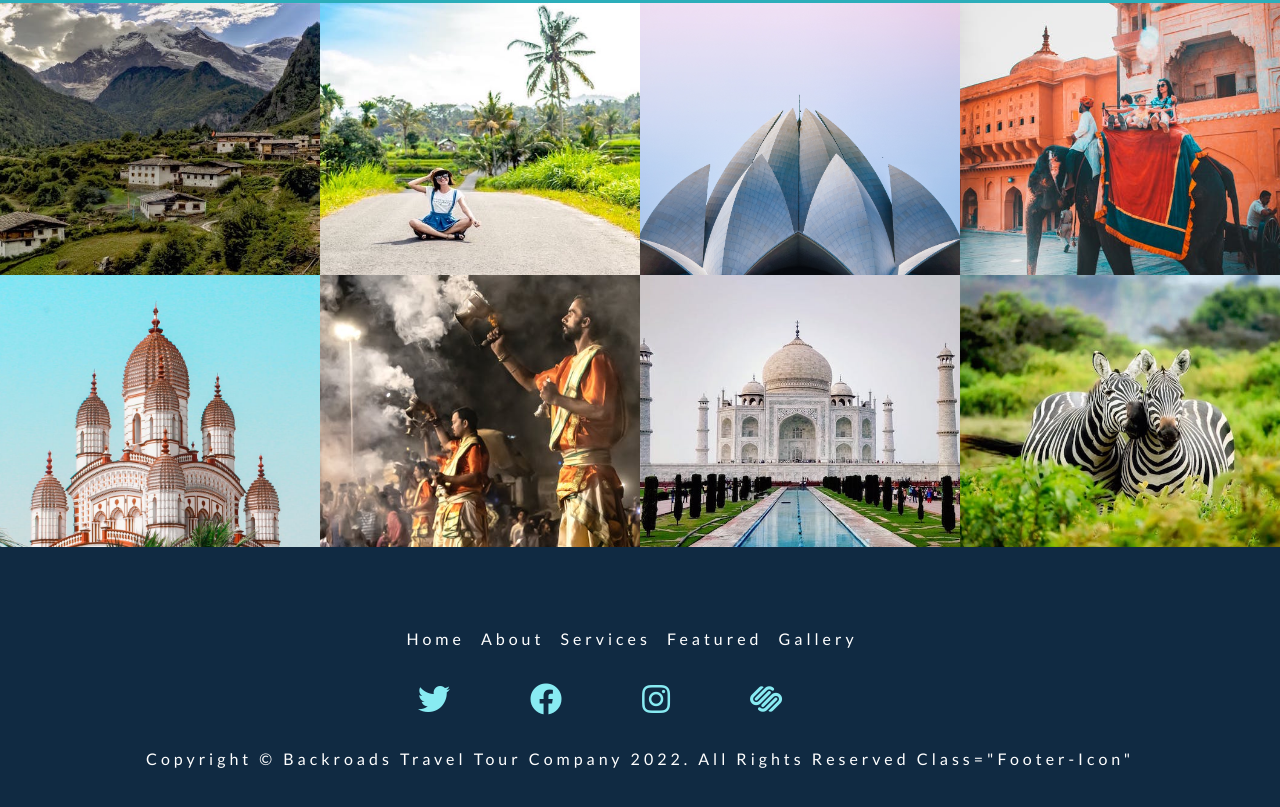
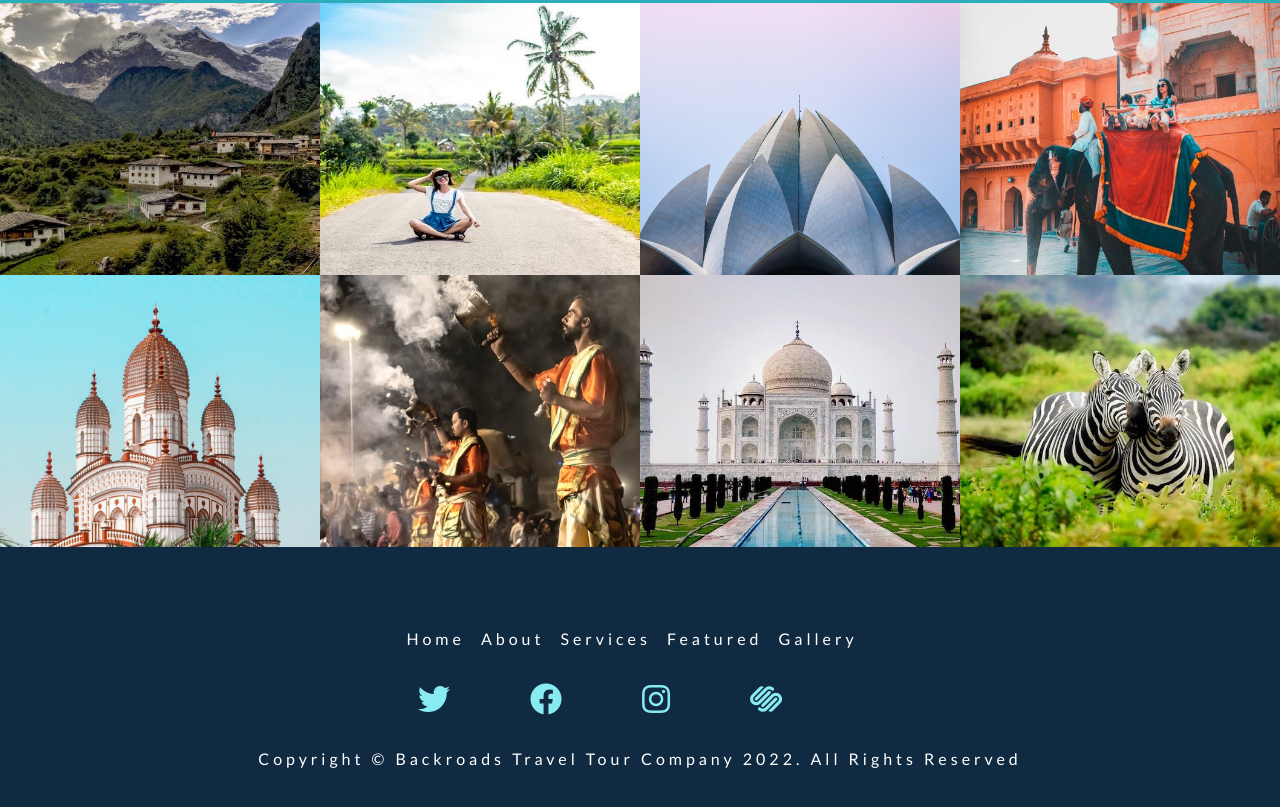
Before and after one commit to shiwanhs05/Backroads-Tour-Company, a plain HTML site: page index.html in a window 1280 px wide. Shown: the part 3347-4154 px from the top of the page. Drawn offline with Linux system fonts and the light colour scheme.

Commit message:
second commit

```diff
--- a/index.html
+++ b/index.html
@@ -507,7 +507,7 @@
     </ul>
     <!-- end of footer icons  -->
     <p class="copyright">
-      copyright &copy; backroads travel tour company <span id="date"></span>. all rights reserved class="footer-icon"
+      copyright &copy; backroads travel tour company <span id="date"></span>. all rights reserved
     </p>
   </footer>
 
```
